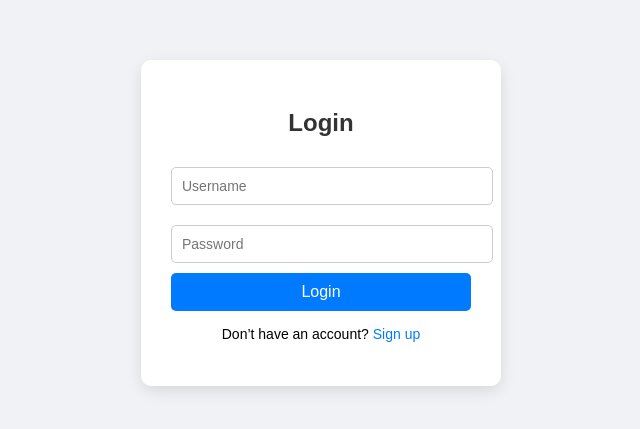
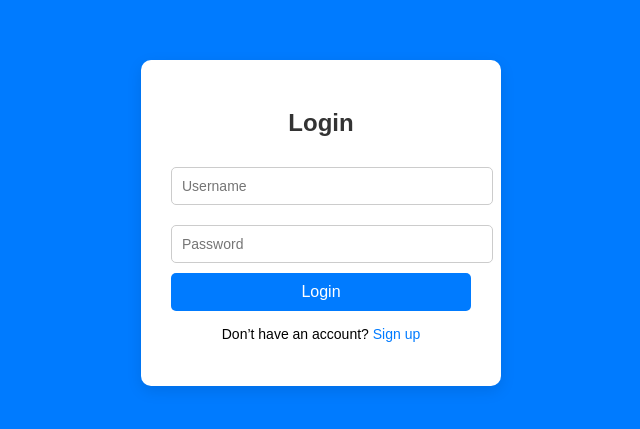
Before and after one commit to AhmedZayam/20augtestrepo, a plain HTML site: page index.html in a window 1280 px wide. Shown: the part 177-606 px from the top of the page, without its empty margins (319-959 px from the left). Drawn offline with Linux system fonts and the light colour scheme.

Commit message:
blue color

```diff
--- a/index.html
+++ b/index.html
@@ -8,7 +8,7 @@
     <style>
         body {
             font-family: Arial, sans-serif;
-            background: #f0f2f5;
+            background: #007bff;
             display: flex;
             justify-content: center;
             align-items: center;
```
